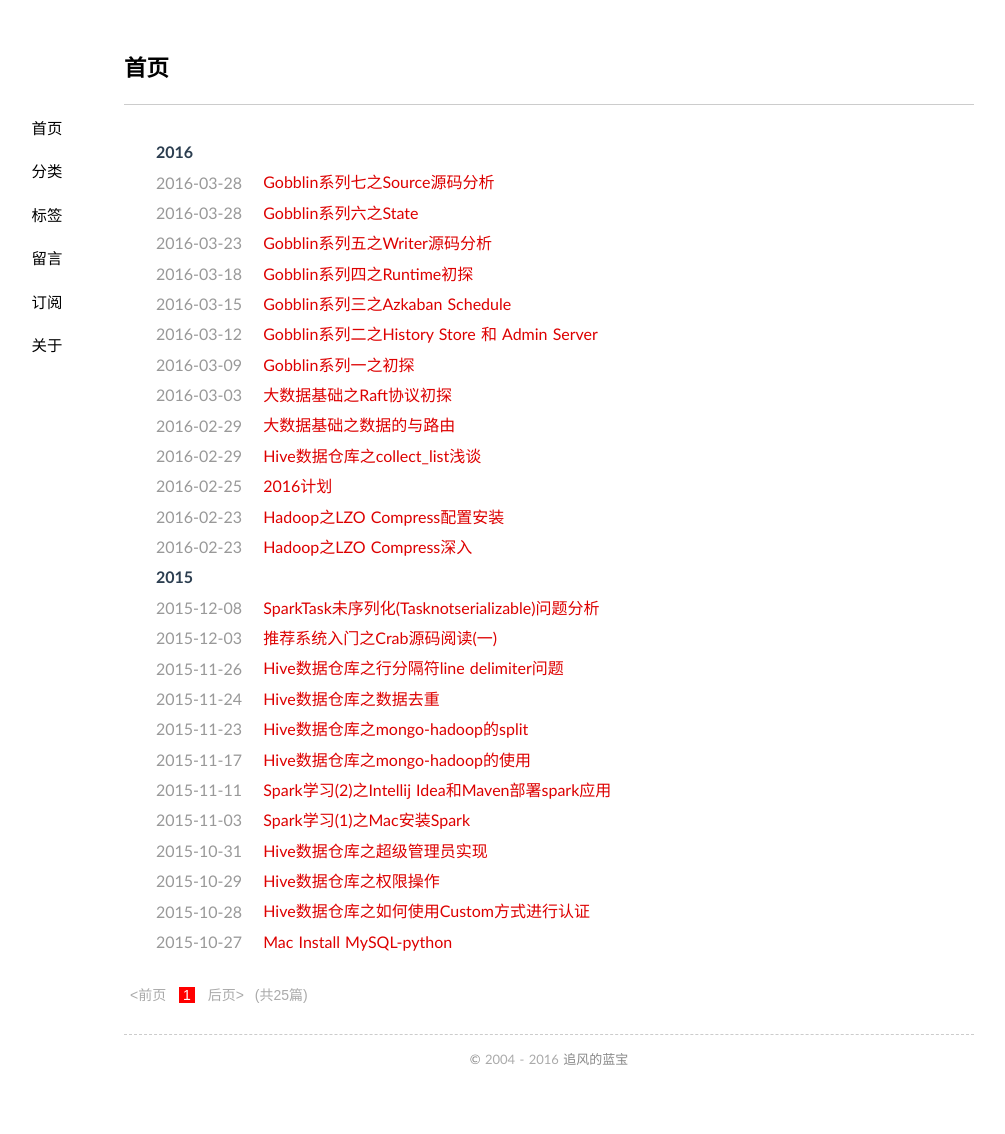
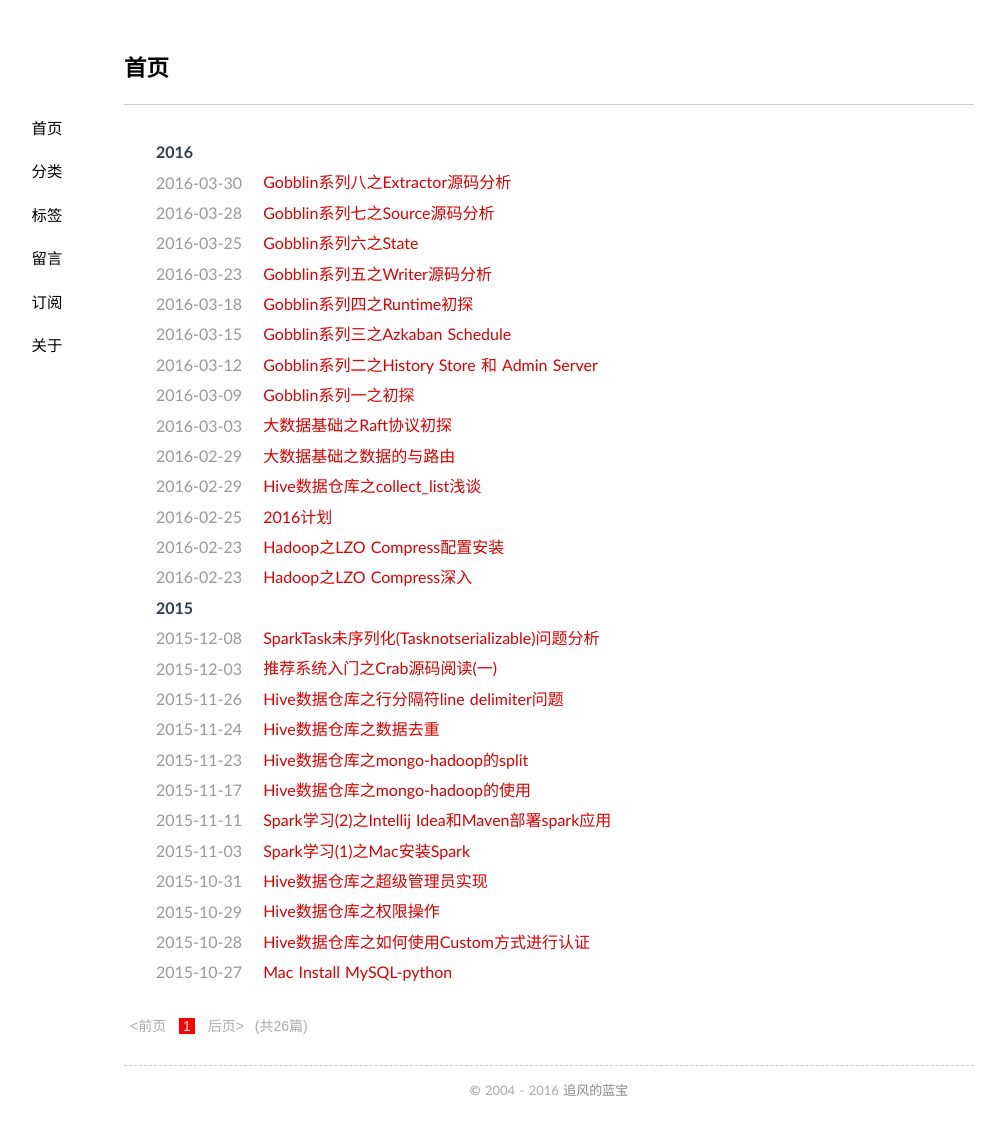
Before and after one commit to luyee/lamborryan.github.io, a Jekyll site: the page built from index.html, in a window 1280 px wide. Shown: the whole page, without its empty margins (91-1096 px from the left). Built offline with Jekyll 4.4.1, drawn with Linux system fonts in a browser that asks for light colours; the list of posts is cut into pages by our own code; before the commit the page ends 1103 px from its top, so only the background shows below that; part of the change alters nothing that is shown.

Commit message:
Gobblin系列八之Extractor源码分析

````diff
--- a/_posts/2016-03-25-gobblin-state.md
+++ b/_posts/2016-03-25-gobblin-state.md
@@ -1,7 +1,7 @@
 ---
 layout: post
 title: Gobblin系列六之State
-date: 2016-03-28 13:30:00
+date: 2016-03-25 13:30:00
 categories: 大数据
 tags: Gobblin
 ---
--- /dev/null
+++ b/_posts/2016-03-30-gobblin-extractor.md
@@ -0,0 +1,107 @@
+---
+layout: post
+title: Gobblin系列八之Extractor源码分析
+date: 2016-03-30 13:30:00
+categories: 大数据
+tags: Gobblin
+---
+
+## 一. 简介
+
+Extractor相比Source来说就简单多了, 因为Source不但要考虑当前job的WorkUnits, 还要考虑前一个Job的WorkUnits. 相比之下Extractor的服务对象就单个WorkUnits, 要实现的功能也无非就是根据low water mark和high water mark从数据源那里获取数据。
+
+因此本文主要介绍Extractor如何实现上述描述的功能。目前Gobblin支持且常用的Extractor有MysqlExtractor, KafkaSimpleSource等等, 本文依然以MysqlExtractor为例来介绍Extractor。
+
+## 二. MysqlExtractor的类继承关系。
+
+![img](../image/gobblin-extractor-1.png)
+
+由此可见, 要实现MysqlExtractor不但需要继承Extractor, 也要继承实现该数据源有关的SpecificLayer接口。
+
+## 三. Extractor接口
+
+现在让我们来看下Extractor接口实现了哪些功能:
+
+* 获取record的数据结构
+* 读取record
+* 获取record的个数
+* 获取可以获取到的high water mark
+
+```java
+public interface Extractor<S, D> extends Closeable {
+
+  public S getSchema() throws IOException;
+
+  public D readRecord(@Deprecated D reuse) throws DataRecordException, IOException;
+
+  public long getExpectedRecordCount();
+
+  @Deprecated
+  public long getHighWatermark();
+}
+```
+
+## 四: QueryBasedExtractor
+
+实际上QueryBasedExtractor已经通过ProtocolSpecificLayer的接口实现了Extractor的接口功能。
+
+比如readRecord通过getIterator()来实现迭代器从而获取一条条record。其中getRecordSetFromSourceApi和getRecordSet就是ProtocolSpecificLayer的接口。如此后续要继承QueryBasedExtractor就必须实现ProtocolSpecificLayer的接口。
+
+getRecordSetFromSourceApi和getRecordSet是通过SOURCE_QUERYBASED_IS_SPECIFIC_API_ACTIVE这个配置项来选择的。
+
+```java
+/**
+ * Get iterator from protocol specific api if is.specific.api.active is false
+ * Get iterator from source specific api if is.specific.api.active is true
+ * @return iterator
+ */
+private Iterator<D> getIterator()
+    throws DataRecordException, IOException {
+  if (Boolean.valueOf(this.workUnit.getProp(ConfigurationKeys.SOURCE_QUERYBASED_IS_SPECIFIC_API_ACTIVE))) {
+    return this.getRecordSetFromSourceApi(this.schema, this.entity, this.workUnit, this.predicateList);
+  }
+  return this.getRecordSet(this.schema, this.entity, this.workUnit, this.predicateList);
+}
+```
+
+ProtocolSpecificLayer的接口主要是获取数据源的record schema，record数量, data type, 以及获取record等。
+
+```java
+public interface ProtocolSpecificLayer<S, D> {
+  public void extractMetadata(String schema, String entity, WorkUnit workUnit)
+      throws SchemaException, IOException;
+
+  public long getMaxWatermark(String schema, String entity, String watermarkColumn,
+      List<Predicate> snapshotPredicateList, String watermarkSourceFormat)
+      throws HighWatermarkException;
+
+  public long getSourceCount(String schema, String entity, WorkUnit workUnit, List<Predicate> predicateList)
+      throws RecordCountException;
+
+  public Iterator<D> getRecordSet(String schema, String entity, WorkUnit workUnit, List<Predicate> predicateList)
+      throws DataRecordException, IOException;
+
+  public String getWatermarkSourceFormat(WatermarkType watermarkType);
+  ...
+
+  public Map<String, String> getDataTypeMap();
+
+  public Iterator<D> getRecordSetFromSourceApi(String schema, String entity, WorkUnit workUnit,
+      List<Predicate> predicateList)
+      throws IOException;
+}
+```
+
+## 五: JdbcExtractor 和 MysqlExtractor
+
+JdbcExtractor的情况跟QueryBasedExtractor类似, 它继承了QueryBasedExtractor,SourceSpecificLayer,JdbcSpecificLayer, 通过JdbcSpecificLayer和SourceSpecificLayer的接口来实现QueryBasedExtractor中未实现的接口。
+
+而且JdbcExtractor自动将jdbc的数据转换成了json格式。
+
+MysqlExtractor又最后实现了剩余的接口。
+
+## 六: 总结
+
+由于代码比较多, 但逻辑比较简单，所以对Extractor的介绍就简单掠过了。
+
+本文完
````
Also changed, not shown: image/gobblin-extractor-1.png (added).
